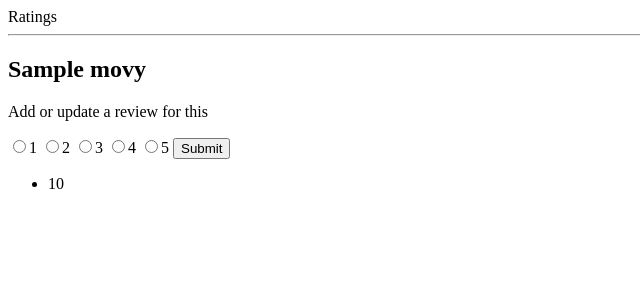
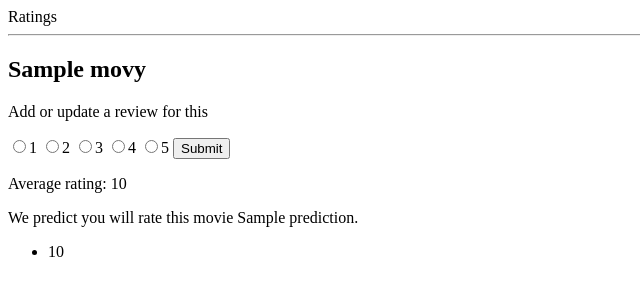
Before and after one commit to Munnu/movie-ratings-project, a Flask app: template templates/movie-detail.html in a window 1280 px wide. Shown: the top 300 px of the page, without its empty margins (0-640 px from the left). Run offline with Flask 2, Linux system fonts and the light colour scheme; tables that the repository leaves empty hold one stand-in row (values such as "Sample post"); the template is opened without the code that fills it: values that come from a table or form of the project are taken from there, most other values are stand-ins (such as "Sample title", 1, 10 or a date in 2020).

Commit message:
Got some bugs on movielist/<int> endpoint. Added Prediction algorithm.

```diff
--- a/server.py
+++ b/server.py
@@ -88,10 +88,42 @@ def movie_detail(movie_id):
                 db.session.add(new_rating)
                 db.session.commit()
 
-    # list all ratings for GET as standard, do the same for POST
-    ratings_by_movie = Rating.query.filter_by(movie_id=movie_id).all()
+        # list all ratings for GET as standard, do the same for POST
+        ratings_by_movie = Rating.query.filter_by(movie_id=movie_id).all()
 
-    return render_template('movie-detail.html', ratings_by_movie = ratings_by_movie, sum=0)
+        return render_template('movie-detail.html',
+                                ratings_by_movie = ratings_by_movie,
+                                sum=0)
+
+    elif request.method == 'GET':
+        movie = Movie.query.get(movie_id)
+        user_id = session.get("user_id")
+        if user_id:
+            user_rating = Rating.query.filter_by(
+                movie_id = movie_id, user_id = user_id).first()
+        else:
+            user_rating = None
+
+        # Get average rating of movie
+        rating_scores = [r.score for r in movie.ratings]
+        avg_rating = float(sum(rating_scores)) / len(rating_scores)
+
+        prediction = None
+
+        # Prediction code: only predict if the user hasn't rated it.
+
+        if (not user_rating) and user_id:
+            user = User.query.get(user_id)
+            if user:
+                prediction = user.predict_rating(movie)
+
+        return render_template(
+                "movie-detail.html",
+                movie=movie,
+                user_rating=user_rating,
+                average=avg_rating,
+                prediction=prediction
+                )
 
 @app.route("/login", methods=["GET", "POST"])
 def login_page():
--- a/templates/movie-detail.html
+++ b/templates/movie-detail.html
@@ -15,6 +15,10 @@
       <input type="submit">
     </form>
 
+    <p>Average rating: {{ average }}</p>
+    {% if prediction %}
+        <p>We predict you will rate this movie {{ prediction }}.</p>
+    {% endif %}
 
     <ul>
       {% for rating in ratings_by_movie %}
```
Also changed, not shown: model.py (+46 -1 lines).
